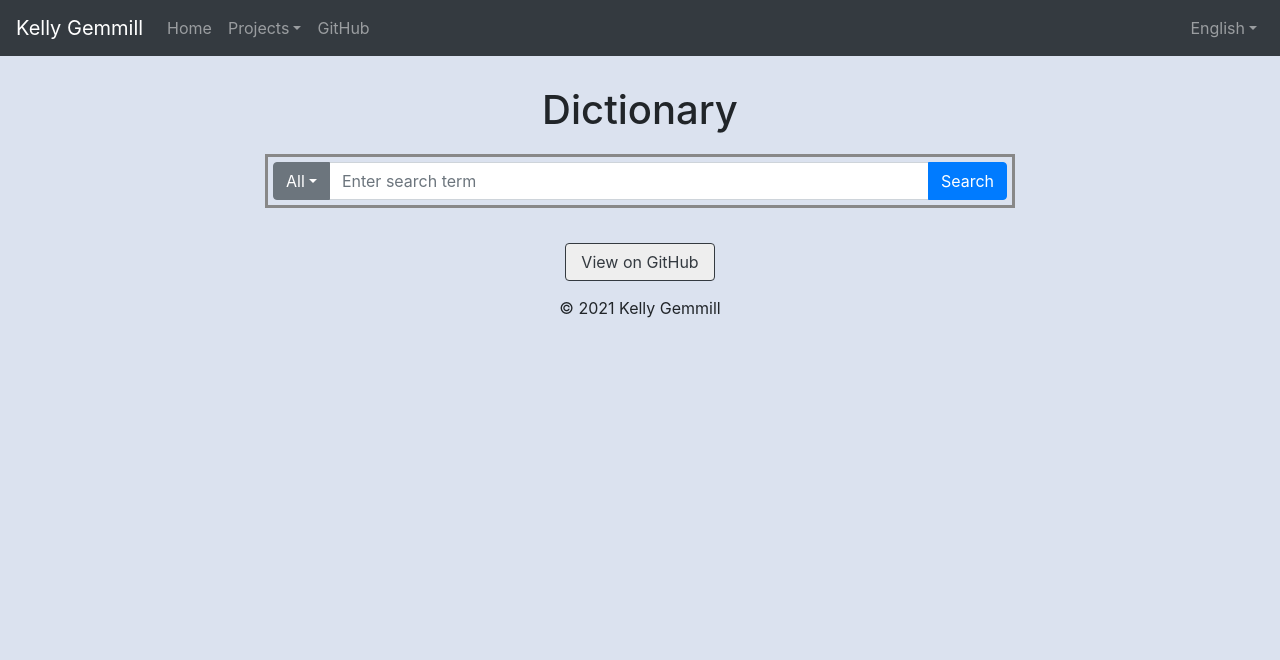
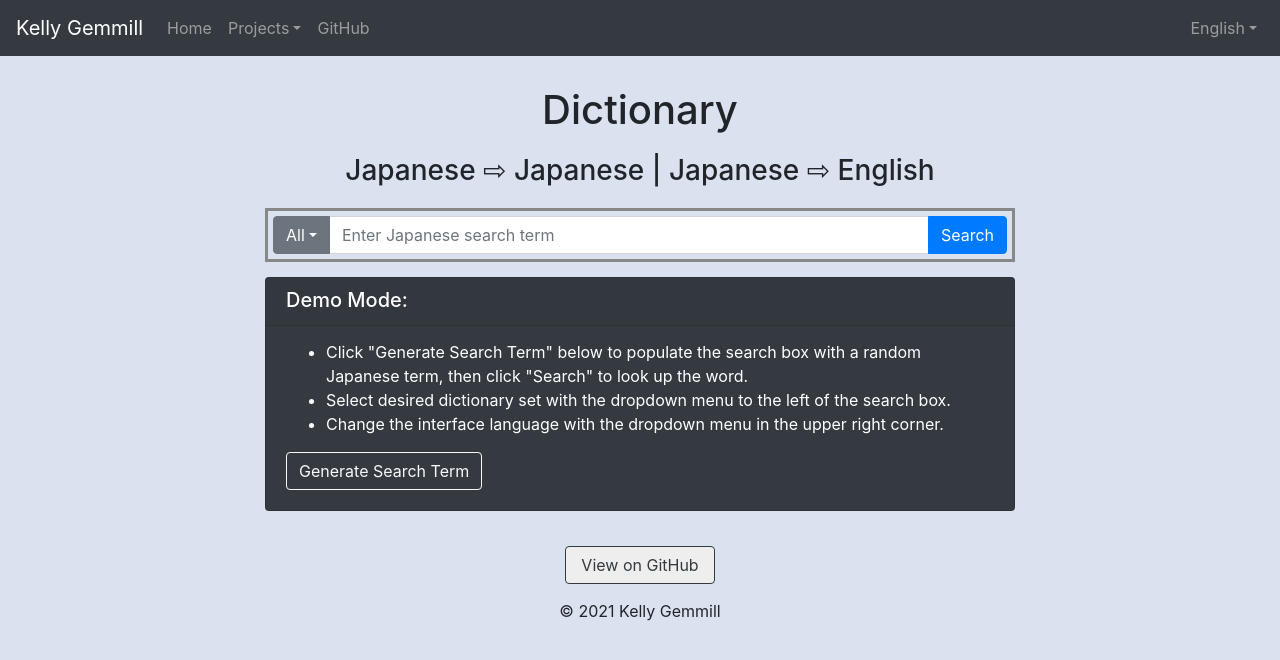
Before and after one commit to kellygemmill/Dictionary, a React (Create React App) app in the folder dictionary-frontend/: page / in a window 1280 px wide. Shown: the top 660 px of the page. Built offline with nearby package versions, Linux system fonts and the light colour scheme.

Commit message:
Added demo mode to generate a random word to search

```diff
--- a/dictionary-frontend/src/components/App.js
+++ b/dictionary-frontend/src/components/App.js
@@ -10,6 +10,7 @@ const App = () => {
         <LanguageProvider>
             <NavigationBar className='navigation-bar' />
             <h1><Text textId='dictionary' /></h1>
+            <h3><Text textId='translationDescription' /></h3>
             <SearchArea />
             <Footer />
         </LanguageProvider>
--- /dev/null
+++ b/dictionary-frontend/src/components/search/DemoMode.js
@@ -0,0 +1,93 @@
+import React from "react"
+import { Accordion, Card, Button } from "react-bootstrap"
+
+const Directions = ({setQuery}) => {
+
+    // Generate a random word to search for "demo mode"
+    const generateSearchTerm = () => {
+        setQuery(getRandomWord())
+    }
+
+    return (
+
+        <Accordion className="directions" defaultActiveKey="0">
+            <Card bg='dark' text='white'>
+                <Accordion.Toggle as={Card.Header} className = "directions-title" eventKey="0">
+                    <h5>Demo Mode:</h5>
+                </Accordion.Toggle>
+                <Accordion.Collapse eventKey="0">
+                    <Card.Body className="directions-body">
+                        <ul>
+                            <li>Click "Generate Search Term" below to populate the search box with a random Japanese term, then click "Search" to look up the word.</li>
+                            <li>Select desired dictionary set with the dropdown menu to the left of the search box.</li>
+                            <li>Change the interface language with the dropdown menu in the upper right corner.</li>
+                        </ul>
+                        <Button variant="outline-light" onClick={generateSearchTerm}>Generate Search Term</Button>
+                    </Card.Body>
+                </Accordion.Collapse>
+            </Card>
+        </Accordion>
+    )
+
+
+}
+
+// 50 random words to look up in "demo mode"
+const getRandomWord = () => {
+    const words = [
+        "こんにちは",
+        "こんばんは",
+        "時間",
+        "日本",
+        "アメリカ",
+        "写真",
+        "時計",
+        "時々",
+        "仕事",
+        "会社",
+        "月曜日",
+        "火曜日",
+        "水曜日",
+        "木曜日",
+        "金曜日",
+        "土曜日",
+        "日曜日",
+        "一月",
+        "二月",
+        "三月",
+        "四月",
+        "五月",
+        "六月",
+        "七月",
+        "八月",
+        "九月",
+        "十月",
+        "十一月",
+        "十二月",
+        "月",
+        "日",
+        "彗星",
+        "水星",
+        "地球",
+        "火星",
+        "木星",
+        "土星",
+        "コーヒ",
+        "りんご",
+        "植物",
+        "花火",
+        "夜",
+        "昼",
+        "歩く",
+        "新幹線",
+        "飛行機",
+        "電車",
+        "寿司",
+        "魚",
+        "言う"]
+
+    const idx = Math.floor(Math.random() * words.length)
+    return words[idx]
+}
+
+export default Directions
--- a/dictionary-frontend/src/components/search/SearchArea.js
+++ b/dictionary-frontend/src/components/search/SearchArea.js
@@ -2,6 +2,7 @@ import React, { useState } from 'react'
 import axios from 'axios'
 import Results from 'components/search/Results'
 import SearchBar from 'components/search/SearchBar'
+import DemoMode from 'components/search/DemoMode'
 
 const SearchArea = () => {
     const [query, setQuery] = useState('')
@@ -9,6 +10,10 @@ const SearchArea = () => {
     const [results,setResults] = useState([])
 
     const lookupWord = () => {
+        if (query === "") {
+            console.log('breaking')
+            return
+        }
         const apiAddr = 'https://dictionary.kellygemmill.com'
 
         const apiQuery = `${apiAddr}/api/entry/${query}`
@@ -43,6 +48,7 @@ const SearchArea = () => {
                 lookupWord={lookupWord}
                 dictionaryType={dictionaryType}
                 query={query} />
+            <DemoMode setQuery={setQuery} />
             <Results results={results} dictionaryType={dictionaryType} />
         </div>
         )
--- a/dictionary-frontend/src/components/search/SearchBar.js
+++ b/dictionary-frontend/src/components/search/SearchBar.js
@@ -11,7 +11,6 @@ const SearchBar = ({ handleDictionaryType, handleSearchQuery, handleKeyPress, lo
                 <Dropdown.Item id='ALL' onClick={handleDictionaryType}><Text textId="allDescription" /></Dropdown.Item>
                 <Dropdown.Item id='JtoJ' onClick={handleDictionaryType}><Text textId="jjDescription" /></Dropdown.Item>
                 <Dropdown.Item id='JtoE' onClick={handleDictionaryType}><Text textId="jeDescription" /></Dropdown.Item>
-                <Dropdown.Item id='EtoJ' onClick={handleDictionaryType}><Text textId="ejDescription" /></Dropdown.Item>
             </DropdownButton>
 
             <FormControl
--- a/dictionary-frontend/src/index.css
+++ b/dictionary-frontend/src/index.css
@@ -9,7 +9,7 @@ body {
   padding-top: 0;
 }
 
-h1 {
+h1,h3 {
   text-align: center;
   margin-bottom: 20px;
 }
@@ -65,3 +65,22 @@ code {
   width: 150px;
   background-color: #eee;
 }
+
+.directions {
+  margin-top: 15px;
+  margin-bottom: 15px;
+  margin-left: auto;
+  margin-right: auto;
+  width: 90%;
+  max-width: 750px;
+
+}
+
+.directions-title {
+  padding-bottom: 5px;
+  padding-top: 10px;
+}
+
+.directions-body {
+  padding-top: 15px;
+}
--- a/dictionary-frontend/src/languages/en.json
+++ b/dictionary-frontend/src/languages/en.json
@@ -1,6 +1,7 @@
 {
     "pageTitle": "Dictionary",
-    "searchDescription": "Enter search term",
+    "translationDescription": "Japanese ⇨ Japanese  |  Japanese ⇨ English",
+    "searchDescription": "Enter Japanese search term",
     "searchButton": "Search",
     "viewOnGitHub": "View on GitHub",
     "ALL": "All",
--- a/dictionary-frontend/src/languages/jp.json
+++ b/dictionary-frontend/src/languages/jp.json
@@ -1,5 +1,6 @@
 {
     "pageTitle": "辞書",
+    "translationDescription": "日本語　⇨　日本語　｜　日本語　⇨　英語",
     "searchDescription": "調べたい言葉を入力",
     "searchButton": "検索",
     "viewOnGitHub": "GitHubで見る",
```
Lines whose indentation alone changed are shown as unchanged.
